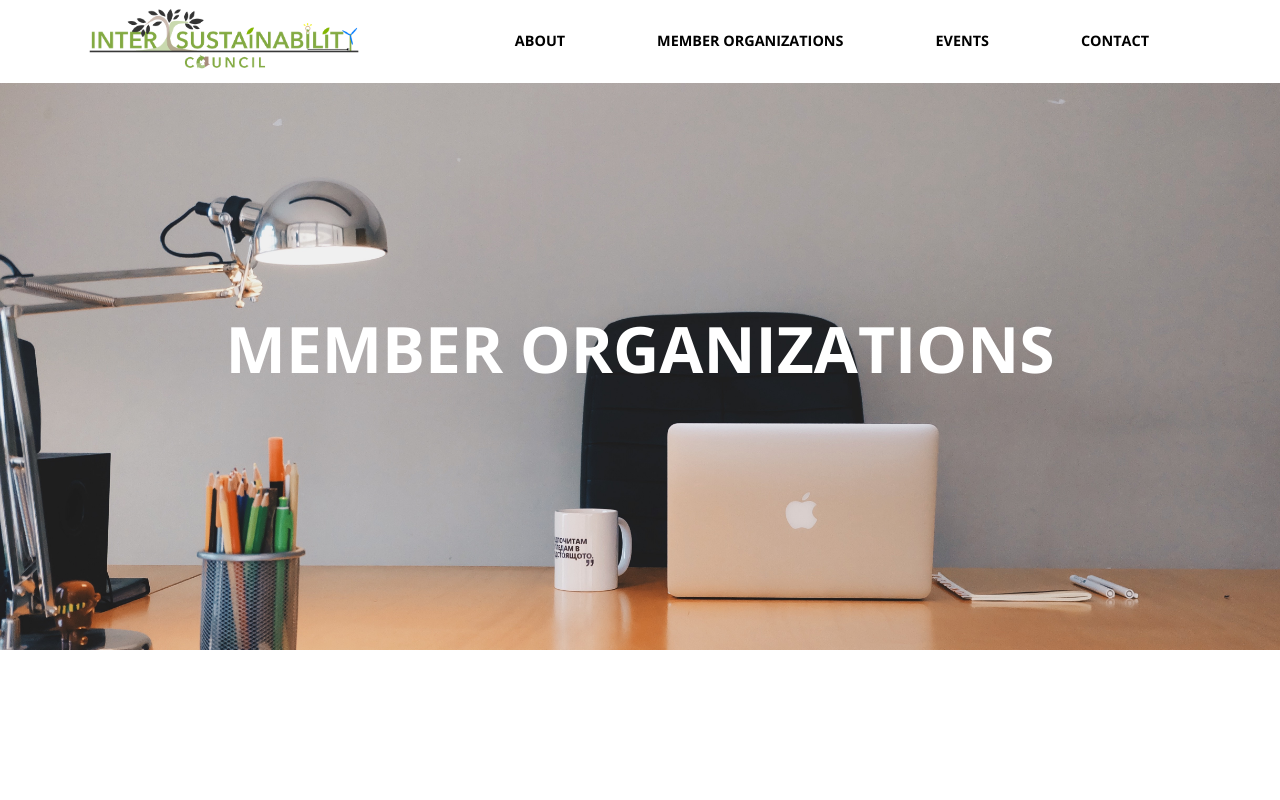
After one commit to lynleyyama/COGS187B-ISC, a PHP site: page /memberorgs.html in a window 1280 px wide. The commit adds this page. Run offline with PHP 8.4, Linux system fonts and the light colour scheme.

Commit message:
Member Orgs + Header Updates
Use memberorgs.html as a template!!

Changes:

-Set skeleton/template for all other pages

-Updated index.html to link to memberorgs.html

-Created new headerstyle.css so we can change header image for each unique page (Create an ID in the header div in the html file)

```diff
--- /dev/null
+++ b/css/headerstyle.css
@@ -0,0 +1,11 @@
+header.masthead#memberorghead
+ {
+    padding-top: 10rem;
+    padding-bottom: calc(10rem - 56px);
+    background-image: url("../img/stockphoto1.jpeg");
+    background-position: center center;
+    -webkit-background-size: cover;
+    -moz-background-size: cover;
+    -o-background-size: cover;
+    background-size: cover;
+  }
--- a/css/index.css
+++ b/css/index.css
@@ -1,3 +1,8 @@
+/******************
+NAV BAR
+*******************/
+
+
 #navLogo {
 	max-width: 25%;
 }
--- a/index.html
+++ b/index.html
@@ -25,8 +25,6 @@
     <link href="css/creative.css" rel="stylesheet">
     <link href="css/index.css" rel="stylesheet" type="text/css">
 
-
-
   </head>
 
   <body id="page-top">
@@ -50,7 +48,7 @@
               </div>
             </li>
             <li class="nav-item">
-              <a class="nav-link js-scroll-trigger" href="#services" style="color: black">Member Organizations</a>
+              <a class="nav-link js-scroll-trigger" href="memberorgs.html" style="color: black">Member Organizations</a>
             </li>
             <li class="nav-item dropdown">
               <a class="nav-link dropbtn" href="#" style="color: black" id="eventsMenu">Events</a>
--- /dev/null
+++ b/memberorgs.html
@@ -0,0 +1,103 @@
+<!DOCTYPE html>
+<html lang="en">
+
+  <head>
+
+    <meta charset="utf-8">
+    <meta name="viewport" content="width=device-width, initial-scale=1, shrink-to-fit=no">
+    <meta name="description" content="">
+    <meta name="author" content="">
+
+    <title>Member Organizations</title>
+
+    <!-- Bootstrap core CSS -->
+    <link href="vendor/bootstrap/css/bootstrap.min.css" rel="stylesheet">
+
+    <!-- Custom fonts for this template -->
+    <link href="vendor/font-awesome/css/font-awesome.min.css" rel="stylesheet" type="text/css">
+    <link href='https://fonts.googleapis.com/css?family=Open+Sans:300italic,400italic,600italic,700italic,800italic,400,300,600,700,800' rel='stylesheet' type='text/css'>
+    <link href='https://fonts.googleapis.com/css?family=Merriweather:400,300,300italic,400italic,700,700italic,900,900italic' rel='stylesheet' type='text/css'>
+
+    <!-- Plugin CSS -->
+    <link href="vendor/magnific-popup/magnific-popup.css" rel="stylesheet">
+
+    <!-- Custom styles for this template -->
+    <link href="css/creative.css" rel="stylesheet">
+    <link href="css/index.css" rel="stylesheet" type="text/css">
+    <link href="css/headerstyle.css" rel="stylesheet">
+
+  </head>
+
+  <body id="page-top">
+
+    <!-- Navigation -->
+    <nav class="navbar navbar-expand-lg navbar-light fixed-top" id="mainNav">
+      <div class="container">
+        <!-- <a class="navbar-brand js-scroll-trigger" href="#page-top"><img id="navLogo" src="img/isc.png" alt="logo"/></a>-->
+        <img src="img/isc.png" alt="logo" id="navLogo">
+        <button class="navbar-toggler navbar-toggler-right" type="button" data-toggle="collapse" data-target="#navbarResponsive" aria-controls="navbarResponsive" aria-expanded="false" aria-label="Toggle navigation">
+          <span class="navbar-toggler-icon"></span>
+        </button>
+        <div class="collapse navbar-collapse" id="navbarResponsive">
+          <ul class="navbar-nav ml-auto">
+            <li class="nav-item dropdown">
+              <a class="nav-link dropbtn" href="#" style="color: black" role="button" id="aboutMenu">About</a>
+              <div class="dropdown-content" aria-labeledby="aboutMenu">
+                <a class="dropdown-item" href="#">Meet the Team</a>
+                <a class="dropdown-item" href="#">How to Get Involved</a>
+                <a class="dropdown-item" href="#">Newsletter</a>
+              </div>
+            </li>
+            <li class="nav-item">
+              <a class="nav-link js-scroll-trigger" href="#services" style="color: black">Member Organizations</a>
+            </li>
+            <li class="nav-item dropdown">
+              <a class="nav-link dropbtn" href="#" style="color: black" id="eventsMenu">Events</a>
+              <div class="dropdown-content" aria-labeledby="eventsMenu">
+                <a class="dropdown-item" href="#">Job Fair</a>
+                <a class="dropdown-item" href="#">Green Talks</a>
+                <a class="dropdown-item" href="#">Recyclemania Fair</a>
+                <a class="dropdown-item" href="#">Calendar</a>
+              </div>
+            </li>
+            <li class="nav-item dropdown">
+              <a class="nav-link js-scroll-trigger" href="#contact" style="color: black">Contact</a>
+            </li>
+          </ul>
+        </div>
+      </div>
+    </nav>
+
+   <!--
+   Header
+   -->
+
+
+    <header class="masthead text-center text-white d-flex" id="memberorghead">
+        <div class="container my-auto">
+          <div class="row">
+            <div class="col-lg-10 mx-auto">
+              <h1 class="text-uppercase">
+                <strong>Member Organizations</strong>
+              </h1>
+            </div>
+          </div>
+        </div>
+      </header>
+
+
+    <!-- Bootstrap core JavaScript -->
+    <script src="vendor/jquery/jquery.min.js"></script>
+    <script src="vendor/bootstrap/js/bootstrap.bundle.min.js"></script>
+
+    <!-- Plugin JavaScript -->
+    <script src="vendor/jquery-easing/jquery.easing.min.js"></script>
+    <script src="vendor/scrollreveal/scrollreveal.min.js"></script>
+    <script src="vendor/magnific-popup/jquery.magnific-popup.min.js"></script>
+
+    <!-- Custom scripts for this template -->
+    <script src="js/creative.min.js"></script>
+
+  </body>
+
+</html>
```
Also changed, not shown: img/stockphoto1.jpeg (added), 1 other file.
